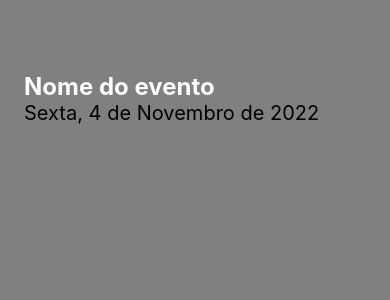
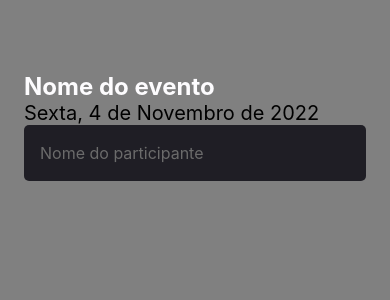
Before and after one commit to JeanLincoln/ImHere, a React Native app: screen / in a window 390 px wide. Shown: the top 300 px of the page. Built offline with nearby package versions, Linux system fonts and the light colour scheme.

Commit message:
input de dados

```diff
--- a/src/screens/Home/index.tsx
+++ b/src/screens/Home/index.tsx
@@ -1,6 +1,6 @@
 import React from "react";
 
-import { Text, View } from "react-native";
+import { Text, View, TextInput } from "react-native";
 import { styles } from "./styles";
 
 export function Home() {
@@ -8,6 +8,12 @@
     <View style={styles.container}>
       <Text style={styles.eventName}>Nome do evento</Text>
       <Text style={styles.eventDate}>Sexta, 4 de Novembro de 2022</Text>
+
+      <TextInput
+        style={styles.input}
+        placeholder="Nome do participante"
+        placeholderTextColor="#6B6B6B"
+      />
     </View>
   );
 }
--- a/src/screens/Home/styles.ts
+++ b/src/screens/Home/styles.ts
@@ -15,4 +15,13 @@
   },
 
   eventDate: { color: "black", fontSize: 20 },
+
+  input: {
+    backgroundColor: "#1f1e25",
+    height: 56,
+    borderRadius: 5,
+    color: "#FDFCFE",
+    padding: 16,
+    fontSize: 16,
+  },
 });
```
